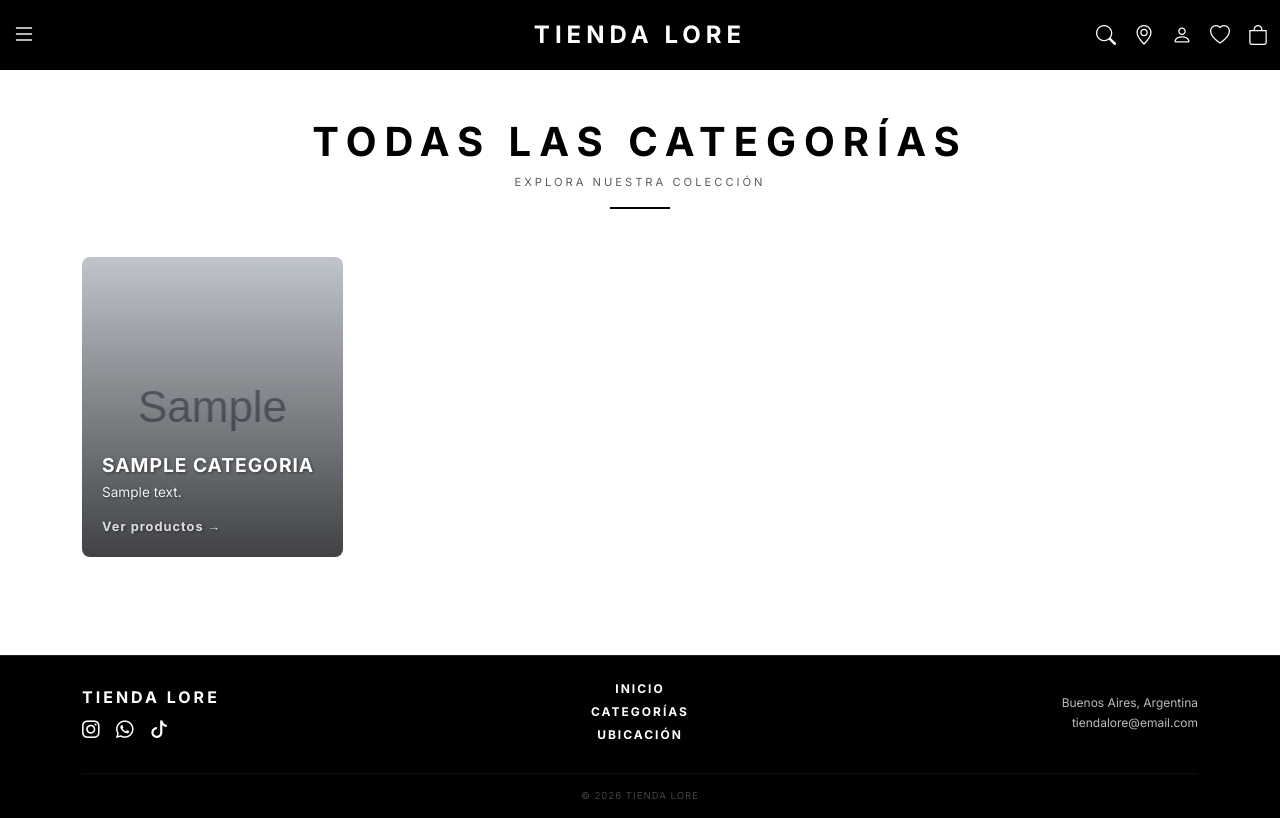
After one commit to Julieta-Roldan/Ecommerce_Tienda, a Django app: page /categorias/ in a window 1280 px wide. The commit adds this page. Run offline with Django 5.2, Linux system fonts and the light colour scheme; tables that the repository leaves empty hold one stand-in row (values such as "Sample post"); grey boxes marked "Sample" are stand-in pictures.

Commit message:
arreglo de categorias en el inicio y del formulario para las imagenes

```diff
--- /dev/null
+++ b/core/templates/core/todas_categorias.html
@@ -0,0 +1,94 @@
+{% extends 'base.html' %}
+{% load static %}
+
+{% block content %}
+<div class="container py-5">
+    <div class="text-center mb-5">
+        <h2 class="text-uppercase fw-800 mb-2" style="letter-spacing: 8px; font-size: 2.5rem;">
+            TODAS LAS CATEGORÍAS
+        </h2>
+        <p class="text-muted text-uppercase" style="letter-spacing: 3px; font-size: 0.7rem;">Explora nuestra colección</p>
+        <hr class="mx-auto" style="width: 60px; border-top: 2px solid #000; opacity: 1;">
+    </div>
+
+    <div class="row g-4">
+        {% for categoria in categorias %}
+        <div class="col-6 col-md-4 col-lg-3">
+            <a href="{% url 'catalogo_categoria' categoria.nombre %}" class="text-decoration-none">
+                <div class="category-card-full" style="background-image: url('{% if categoria.imagen_fondo %}{{ categoria.imagen_fondo.url }}{% else %}https://via.placeholder.com/600x400/cccccc/666666?text={{ categoria.nombre|urlencode }}{% endif %}');">
+                    <div class="category-content-full">
+                        <h3 class="category-title">{{ categoria.nombre }}</h3>
+                        {% if categoria.descripcion %}
+                        <p class="category-desc">{{ categoria.descripcion|truncatechars:80 }}</p>
+                        {% endif %}
+                        <span class="category-link">Ver productos →</span>
+                    </div>
+                </div>
+            </a>
+        </div>
+        {% empty %}
+        <div class="col-12 text-center py-5">
+            <i class="bi bi-tags text-muted" style="font-size: 3rem;"></i>
+            <p class="text-muted mt-3">No hay categorías disponibles en este momento.</p>
+        </div>
+        {% endfor %}
+    </div>
+</div>
+
+<style>
+    .category-card-full {
+        height: 300px;
+        background-size: cover;
+        background-position: center;
+        position: relative;
+        border-radius: 8px;
+        overflow: hidden;
+        transition: transform 0.3s ease;
+    }
+
+    .category-card-full:hover {
+        transform: translateY(-5px);
+    }
+
+    .category-card-full::before {
+        content: '';
+        position: absolute;
+        top: 0;
+        left: 0;
+        right: 0;
+        bottom: 0;
+        background: linear-gradient(to bottom, rgba(0,0,0,0.1), rgba(0,0,0,0.7));
+    }
+
+    .category-content-full {
+        position: absolute;
+        bottom: 0;
+        left: 0;
+        right: 0;
+        padding: 20px;
+        color: white;
+        text-shadow: 1px 1px 3px rgba(0,0,0,0.5);
+    }
+
+    .category-title {
+        font-size: 1.2rem;
+        font-weight: 700;
+        margin-bottom: 5px;
+        text-transform: uppercase;
+        letter-spacing: 1px;
+    }
+
+    .category-desc {
+        font-size: 0.85rem;
+        opacity: 0.9;
+        margin-bottom: 10px;
+    }
+
+    .category-link {
+        font-size: 0.8rem;
+        font-weight: 600;
+        letter-spacing: 1px;
+        opacity: 0.8;
+    }
+</style>
+{% endblock %}
--- a/core/urls.py
+++ b/core/urls.py
@@ -6,11 +6,12 @@ from .views import index
 urlpatterns = [
     path('', views.health_check, name='core-health'),
     path('', index, name='home'),
-
+    path('categorias/', views.todas_categorias, name='todas_categorias'),
     #yo
     path('ubicacion/', views.ubicacion, name='ubicacion'),
     path('favoritos/', views.favoritos, name='favoritos'),
     path('carrito/', views.carrito, name='carrito'),
 
 
+
 ]
--- a/core/views.py
+++ b/core/views.py
@@ -20,6 +20,8 @@ from tienda.models import Producto
 
 #     # Esto se los manda al HTML con el nombre 'productos'
 #     return render(request, 'core/index.html', {'productos': productos_db})
+# core/views.py - FUNCIÓN INDEX MODIFICADA
+from tienda.models import Producto, Categoria  # AGREGAR Categoria aquí
 
 def index(request):
     # Traemos los productos activos y sus imágenes
@@ -29,8 +31,13 @@ def index(request):
     for p in productos_db:
         p.cuota = p.precio / 3
 
-    return render(request, 'core/index.html', {'productos': productos_db})
+    # TRAEMOS LAS CATEGORÍAS ACTIVAS CON IMAGEN DE FONDO
+    categorias_db = Categoria.objects.filter(activo=True).exclude(imagen_fondo='').order_by('nombre')[:4]
 
+    return render(request, 'core/index.html', {
+        'productos': productos_db,
+        'categorias': categorias_db  # NUEVO: pasamos categorías al template
+    })
 #yo
 
 def ubicacion(request):
@@ -43,3 +50,12 @@ def favoritos(request):
 def carrito(request):
     # Cambiamos la ruta para que coincida con tu carpeta 'carrito'
     return render(request, 'carrito/carrito.html', {'items': items, 'total': total})
+
+# AGREGAR AL FINAL de core/views.py
+def todas_categorias(request):
+    # Traemos TODAS las categorías activas
+    categorias_db = Categoria.objects.filter(activo=True).order_by('nombre')
+
+    return render(request, 'core/todas_categorias.html', {
+        'categorias': categorias_db
+    })
--- a/panel_admin/templates/panel_admin/productos/lista.html
+++ b/panel_admin/templates/panel_admin/productos/lista.html
@@ -258,7 +258,7 @@
                                 <div class="d-flex justify-content-center gap-2">
                                     <a href="{% url 'panel_admin:producto_editar' producto.id %}" class="btn-action"><i class="bi bi-pencil-square"></i></a>
                                     <a href="{% url 'producto_detalle' producto.id %}" target="_blank" class="btn-action"><i class="bi bi-eye"></i></a>
-                                    <a href="{% url 'panel_admin:producto_eliminar' producto.id %}" class="btn-action"><i class="bi bi-trash3"></i></a>
+                                   <a href="{% url 'panel_admin:producto_eliminar' producto.id %}" class="btn btn-sm btn-outline-danger"data-bs-toggle="tooltip" title="Desactivar"><i class="bi bi-trash"></i></a>
                                 </div>
                             </td>
                         </tr>
--- a/tienda/models.py
+++ b/tienda/models.py
@@ -1,11 +1,17 @@
-
 from django.db import models
+from django.contrib.auth.models import User
 
 class Categoria(models.Model):
     nombre = models.CharField(max_length=100, unique=True)
     descripcion = models.TextField(blank=True, null=True)
     activo = models.BooleanField(default=True)
-    # AGREGAR ESTOS CAMPOS:
+    # CAMPO NUEVO: imagen de fondo para la categoría
+    imagen_fondo = models.ImageField(
+        upload_to='categorias/',
+        blank=True,
+        null=True,
+        help_text="Imagen de fondo para la categoría en la página principal (tamaño recomendado: 600x400px)"
+    )
     creado = models.DateTimeField(auto_now_add=True, null=True, blank=True)
     actualizado = models.DateTimeField(auto_now=True, null=True, blank=True)
 
@@ -56,8 +62,6 @@ class Producto(models.Model):
         verbose_name_plural = 'Productos'
         ordering = ['nombre']
 
-
-
     def __str__(self):
         return self.nombre
 
@@ -65,7 +69,7 @@ class ImagenProducto(models.Model):
     producto = models.ForeignKey(Producto, related_name='imagenes', on_delete=models.CASCADE)
     imagen = models.ImageField(upload_to='productos/')
     orden = models.PositiveIntegerField(default=0)
-    es_principal = models.BooleanField(default=False)  # <-- AGREGAR ESTA LÍNEA
+    es_principal = models.BooleanField(default=False)
 
     class Meta:
         verbose_name = 'Imagen del producto'
@@ -75,18 +79,13 @@ class ImagenProducto(models.Model):
     def __str__(self):
         return f"Imagen de {self.producto.nombre}"
 
-
-#yo
-
-from django.contrib.auth.models import User
-
 class Favorito(models.Model):
     usuario = models.ForeignKey(User, on_delete=models.CASCADE, related_name='favoritos')
     producto = models.ForeignKey(Producto, on_delete=models.CASCADE)
     fecha_agregado = models.DateTimeField(auto_now_add=True)
 
     class Meta:
-        unique_together = ('usuario', 'producto') # Evita que el mismo producto se agregue dos veces
+        unique_together = ('usuario', 'producto')
 
     def __str__(self):
         return f"{self.usuario.username} - {self.producto.nombre}"
```
Also changed, not shown: core/templates/core/index.html (+19 -25 lines), panel_admin/templates/panel_admin/categorias/form.html (+44 -1 lines), panel_admin/templates/panel_admin/categorias/lista.html (+21 -13 lines), panel_admin/views.py (+101 -17 lines), tienda/admin.py (+24 -3 lines), panel_admin/templates/panel_admin/productos/confirmar_eliminar.html (added), tienda/migrations/0008_categoria_imagen_fondo.py (added).
